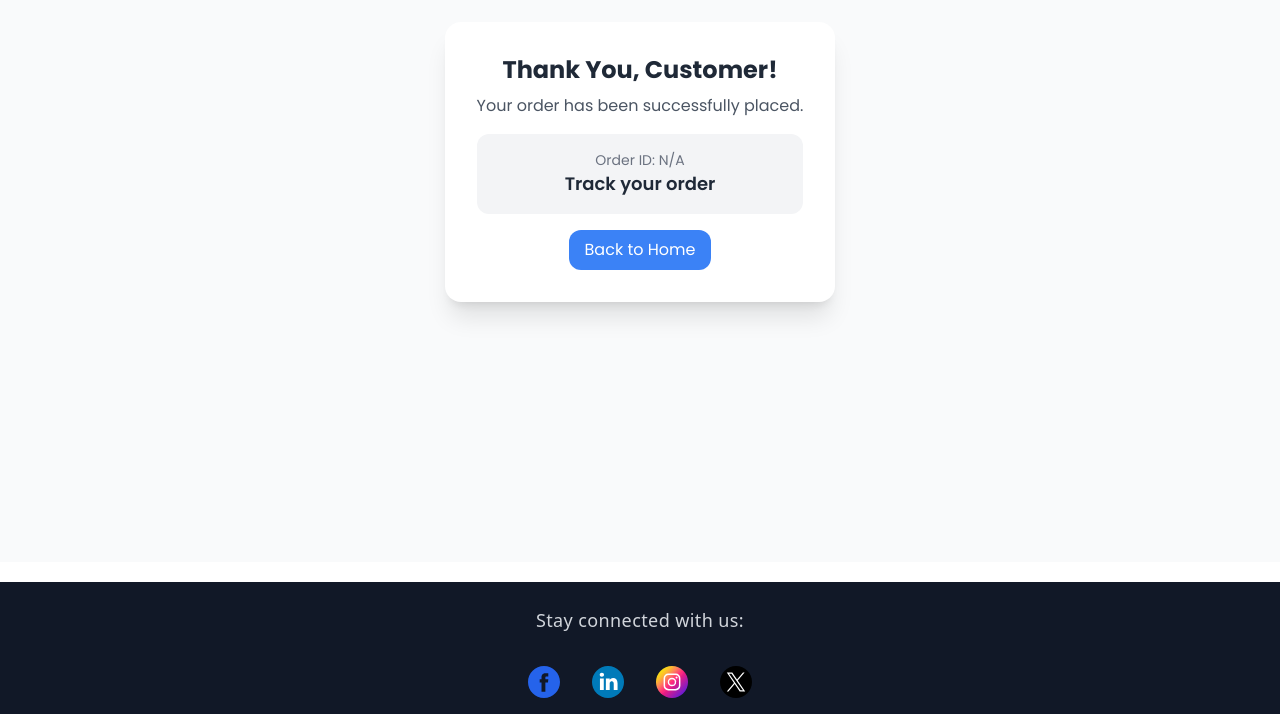
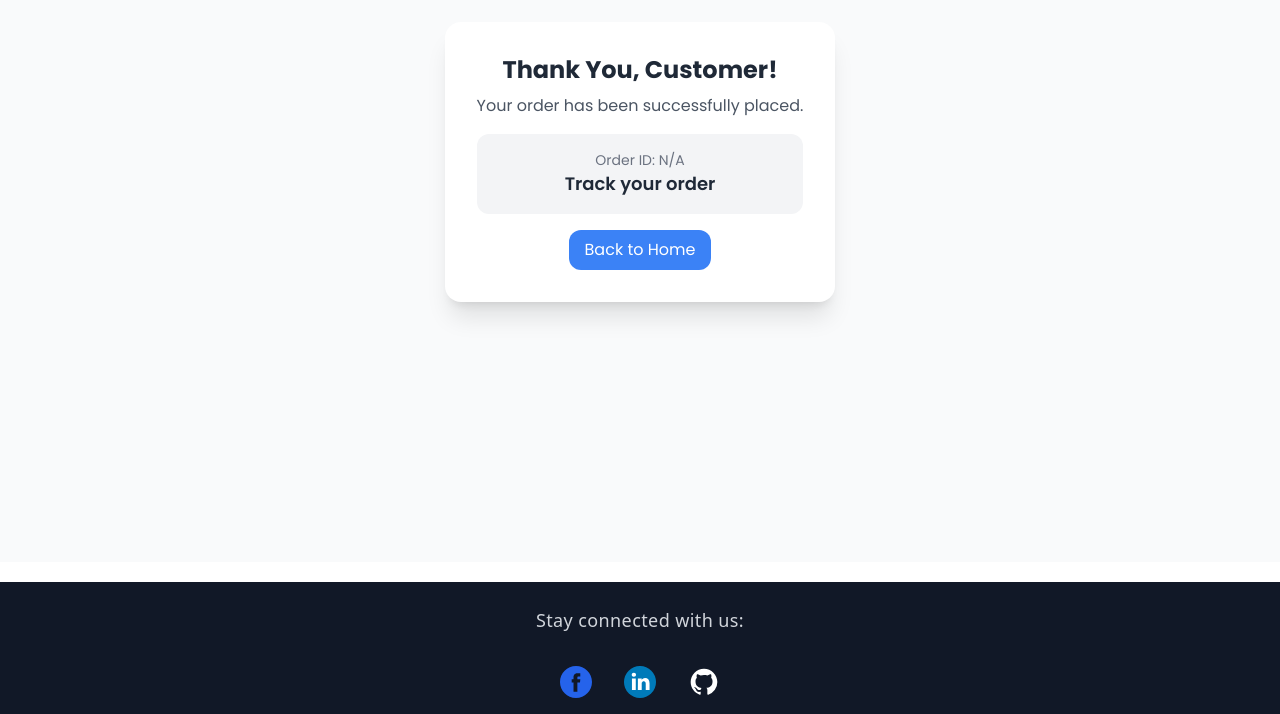
Before and after one commit to uzairzia02/marketplacetechnicalfoundation, a Next.js app: page /orderconfirmation in a window 1280 px wide. Shown: the part 238-952 px from the top of the page. Built offline with nearby package versions, Linux system fonts and the light colour scheme.

Commit message:
updated footer and shipping.tsx

```diff
--- a/src/app/components/footer.tsx
+++ b/src/app/components/footer.tsx
@@ -9,7 +9,8 @@ export default function Footer() {
 
           <ul className="flex flex-wrap justify-center gap-x-8 gap-4 mt-8 mb-12">
             <li>
-              <a href="javascript:void(0)">
+              {/* facebook */}
+              <a href="https://www.facebook.com/uzair.zia.37" target="_blank">
                 <svg
                   xmlns="http://www.w3.org/2000/svg"
                   className="fill-blue-600 w-8 h-8"
@@ -22,8 +23,9 @@ export default function Footer() {
                 </svg>
               </a>
             </li>
+            {/* LinkedIn */}
             <li>
-              <a href="javascript:void(0)">
+              <a href="https://www.linkedin.com/in/uzair-zia-67730790/" target="_blank">
                 <svg
                   xmlns="http://www.w3.org/2000/svg"
                   className="w-8 h-8"
@@ -44,71 +46,19 @@ export default function Footer() {
                 </svg>
               </a>
             </li>
+            {/* Github  */}
             <li>
-              <a href="javascript:void(0)">
+              <a href="https://github.com/uzairzia02?tab=repositories" target="_blank">
                 <svg
                   xmlns="http://www.w3.org/2000/svg"
                   className="w-8 h-8"
-                  viewBox="0 0 152 152"
-                >
-                  <linearGradient
-                    id="a"
-                    x1="22.26"
-                    x2="129.74"
-                    y1="22.26"
-                    y2="129.74"
-                    gradientUnits="userSpaceOnUse"
-                  >
-                    <stop offset="0" stop-color="#fae100" />
-                    <stop offset=".15" stop-color="#fcb720" />
-                    <stop offset=".3" stop-color="#ff7950" />
-                    <stop offset=".5" stop-color="#ff1c74" />
-                    <stop offset="1" stop-color="#6c1cd1" />
-                  </linearGradient>
-                  <g data-name="Layer 2">
-                    <g data-name="03.Instagram">
-                      <rect
-                        width="152"
-                        height="152"
-                        fill="url(#a)"
-                        data-original="url(#a)"
-                        rx="76"
-                      />
-                      <g fill="#fff">
-                        <path
-                          fill="#ffffff10"
-                          d="M133.2 26c-11.08 20.34-26.75 41.32-46.33 60.9S46.31 122.12 26 133.2q-1.91-1.66-3.71-3.46A76 76 0 1 1 129.74 22.26q1.8 1.8 3.46 3.74z"
-                          data-original="#ffffff10"
-                        />
-                        <path
-                          d="M94 36H58a22 22 0 0 0-22 22v36a22 22 0 0 0 22 22h36a22 22 0 0 0 22-22V58a22 22 0 0 0-22-22zm15 54.84A18.16 18.16 0 0 1 90.84 109H61.16A18.16 18.16 0 0 1 43 90.84V61.16A18.16 18.16 0 0 1 61.16 43h29.68A18.16 18.16 0 0 1 109 61.16z"
-                          data-original="#ffffff"
-                        />
-                        <path
-                          d="m90.59 61.56-.19-.19-.16-.16A20.16 20.16 0 0 0 76 55.33 20.52 20.52 0 0 0 55.62 76a20.75 20.75 0 0 0 6 14.61 20.19 20.19 0 0 0 14.42 6 20.73 20.73 0 0 0 14.55-35.05zM76 89.56A13.56 13.56 0 1 1 89.37 76 13.46 13.46 0 0 1 76 89.56zm26.43-35.18a4.88 4.88 0 0 1-4.85 4.92 4.81 4.81 0 0 1-3.42-1.43 4.93 4.93 0 0 1 3.43-8.39 4.82 4.82 0 0 1 3.09 1.12l.1.1a3.05 3.05 0 0 1 .44.44l.11.12a4.92 4.92 0 0 1 1.1 3.12z"
-                          data-original="#ffffff"
-                        />
-                      </g>
-                    </g>
-                  </g>
-                </svg>
-              </a>
-            </li>
-            <li>
-              <a href="javascript:void(0)">
-                <svg
-                  xmlns="http://www.w3.org/2000/svg"
-                  className="w-8 h-8"
-                  viewBox="0 0 1227 1227"
+                  viewBox="0 0 24 24"
+                  fill="currentColor"
                 >
                   <path
-                    d="M613.5 0C274.685 0 0 274.685 0 613.5S274.685 1227 613.5 1227 1227 952.315 1227 613.5 952.315 0 613.5 0z"
-                    data-original="#000000"
-                  />
-                  <path
-                    fill="#fff"
-                    d="m680.617 557.98 262.632-305.288h-62.235L652.97 517.77 470.833 252.692H260.759l275.427 400.844-275.427 320.142h62.239l240.82-279.931 192.35 279.931h210.074L680.601 557.98zM345.423 299.545h95.595l440.024 629.411h-95.595z"
-                    data-original="#ffffff"
+                    fillRule="evenodd"
+                    d="M12 2C6.48 2 2 6.48 2 12c0 4.42 2.87 8.17 6.84 9.49.5.09.68-.22.68-.48 0-.24-.01-.87-.01-1.7-2.78.61-3.37-1.34-3.37-1.34-.45-1.17-1.11-1.48-1.11-1.48-.91-.62.07-.61.07-.61 1.01.07 1.54 1.04 1.54 1.04.89 1.53 2.34 1.09 2.91.83.09-.65.35-1.09.63-1.34-2.22-.25-4.56-1.11-4.56-4.94 0-1.09.39-1.98 1.03-2.67-.1-.25-.45-1.27.1-2.64 0 0 .84-.27 2.75 1.02A9.58 9.58 0 0 1 12 6.84c.85.01 1.71.11 2.52.33 1.91-1.29 2.75-1.02 2.75-1.02.55 1.37.21 2.39.1 2.64.64.69 1.03 1.58 1.03 2.67 0 3.84-2.34 4.69-4.57 4.94.36.31.69.93.69 1.88 0 1.36-.01 2.46-.01 2.8 0 .27.18.58.69.48A10.01 10.01 0 0 0 22 12c0-5.52-4.48-10-10-10z"
+                    clipRule="evenodd"
                   />
                 </svg>
               </a>
--- a/src/app/shipping/page.tsx
+++ b/src/app/shipping/page.tsx
@@ -74,10 +74,11 @@ const ShippingDetails = () => {
         _type: 'shipping',
         ...shippingInfo,
         paymentMethod: 'COD',
-        grandTotal: totalAmount, // Store final amount including delivery charge        orderDate: new Date().toISOString(),
+        grandTotal: totalAmount,
+        orderDate: new Date().toISOString(),
         cartItems: cartItems.map((item) => ({
           _type: 'cartItem',
-          _key: Math.random().toString(36).substring(2, 15), // Unique key
+          _key: Math.random().toString(36).substring(2, 15),
           product: {
             _type: 'reference',
             _ref: item._id,
```
